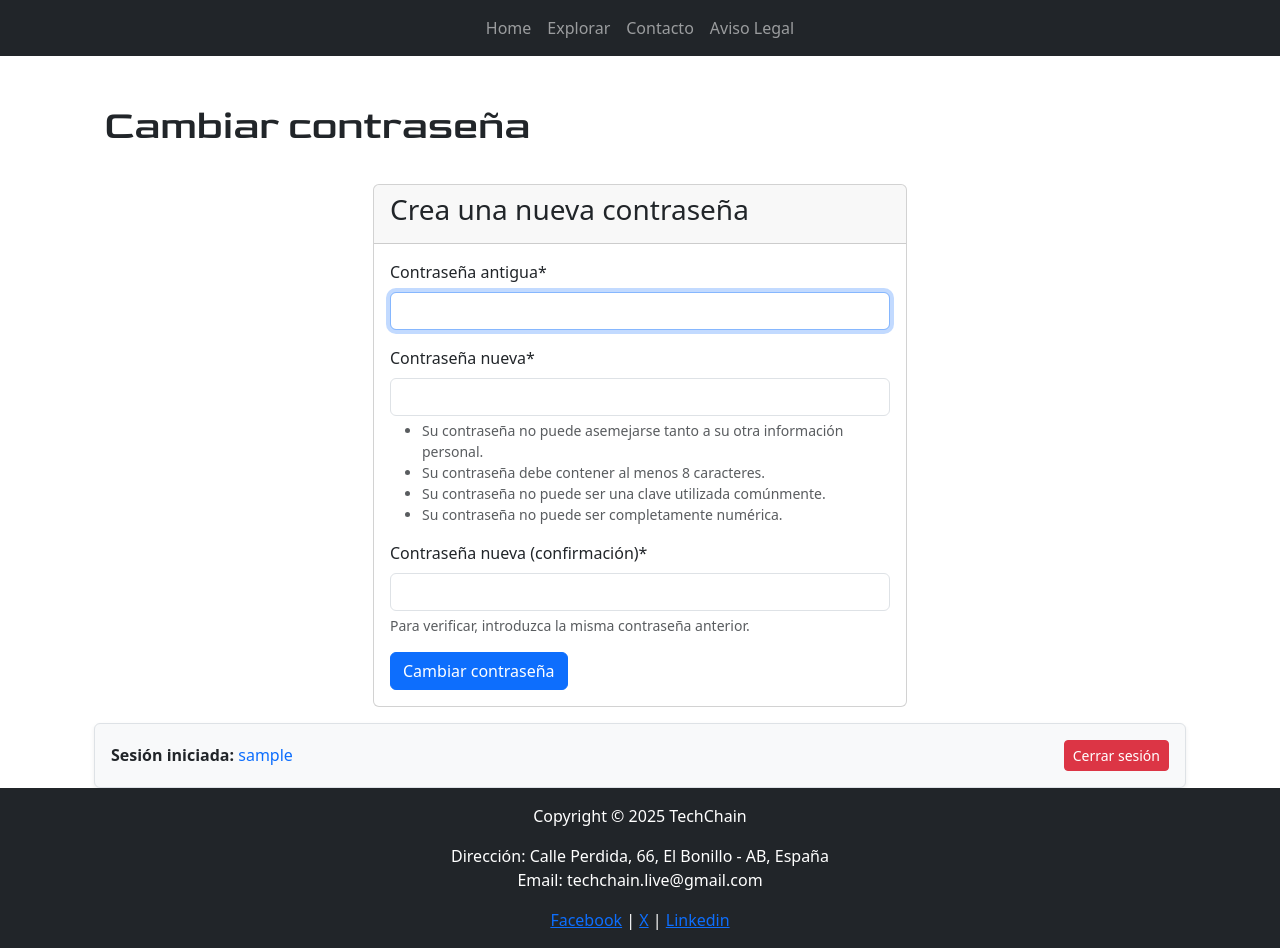
After one commit to jesuslj0/techchain, a Django app: page /profiles/password_change/ in a window 1280 px wide. The commit adds this page. Run offline with Django 5.2, Linux system fonts and the light colour scheme; the visitor is signed in with stand-in values (Sample User, id 1); some libraries are stand-ins or nearby versions.

Commit message:
Añadiendo vistas de cambio de contrasena

```diff
--- a/profiles/urls.py
+++ b/profiles/urls.py
@@ -1,11 +1,12 @@
 from django.urls import path, include
 from .views import ProfileDetailView, FollowersView, FollowingView, ProfileUpdateView, ProfilesSearch, toggle_follow
+from .views import CustomPasswordChangeView, CustomPasswordChangeDoneView
 from django.contrib.auth.decorators import login_required
 from django.conf import settings
 from django.conf.urls.static import static
+from django.urls import reverse_lazy
 
 #Profiles urls
-
 app_name = 'profiles'
 
 urlpatterns = [
@@ -14,7 +15,9 @@ urlpatterns = [
     path('<int:user_id>/followers/', login_required(FollowersView.as_view()), name='followers'),
     path('<int:user_id>/following/', login_required(FollowingView.as_view()), name="following"),
     path('<int:user_id>/follow/', toggle_follow, name='toggle_follow'),
-    path('search/', login_required(ProfilesSearch.as_view()), name='search')
+    path('search/', login_required(ProfilesSearch.as_view()), name='search'),
+    path('password_change/', login_required(CustomPasswordChangeView.as_view()), name='password_change'),
+    path('password_change/done/', login_required(CustomPasswordChangeDoneView.as_view()), name='password_change_done'),
 ]
 
 if settings.DEBUG:  # Solo durante el desarrollo
--- a/profiles/views.py
+++ b/profiles/views.py
@@ -1,4 +1,5 @@
 from django.views.generic import DetailView, ListView, UpdateView
+from django.contrib.auth.views import PasswordChangeView, PasswordChangeDoneView
 from .models import UserProfile, Follow
 from django.contrib.auth.models import User
 from django.urls import reverse_lazy
@@ -125,3 +126,11 @@ def toggle_follow(request, user_id):
             Follow.objects.create(follower=request.user.profile, followed=user_profile)
 
     return redirect('profiles:detail', user_id=user_id)
+
+#Cambio de contraseña
+class CustomPasswordChangeView(PasswordChangeView):
+    template_name = 'profiles/password_change.html'
+    success_url = reverse_lazy('profiles:password_change_done')
+
+class CustomPasswordChangeDoneView(PasswordChangeDoneView):
+    template_name = 'profiles/password_change_done.html'
--- /dev/null
+++ b/static/css/profile_update.css
@@ -0,0 +1,13 @@
+ul.list-unstyled {
+    background-color: #fff;
+}
+
+.title {
+    font-family: "Goldman-Regular";
+    padding: 10px;
+    margin-top: 20px;
+}
+
+.subtitle {
+    font-family: "Newsreader-Variable";
+}
--- /dev/null
+++ b/techchain/templates/profiles/password_change.html
@@ -0,0 +1,32 @@
+{% extends "layout/layout_basic.html" %}
+
+{% block styles %}
+    {% load static %}
+    <link rel="stylesheet" href="{% static "css/profile_update.css" %}">
+{% endblock %}
+{% load crispy_forms_tags %}
+
+{% block title %}Cambio de contraseña{% endblock %}
+{% block title_h1 %}Cambiar contraseña{% endblock %}
+{% block search_bar %}{% endblock %} #Quitar la barra de búsqueda
+
+{% block content %}
+    <div class="container m-auto">
+        <div class="row">
+            <div class="col-12 col-md-6 m-auto">
+                <div class="card">
+                    <div class="card-header">
+                        <h3>Crea una nueva contraseña</h3>
+                    </div>
+                    <div class="card-body">
+                        <form method="POST">
+                            {% csrf_token %}
+                            {{ form|crispy }}
+                            <button type="submit" class="btn btn-primary">Cambiar contraseña</button>
+                        </form>
+                    </div>
+                </div>
+            </div>
+        </div>
+    </div>
+{% endblock %}
```
Also changed, not shown: techchain/templates/profiles/password_change_done.html (added, +18 -0 lines), techchain/templates/profiles/profile_update.html (+14 -2 lines).
